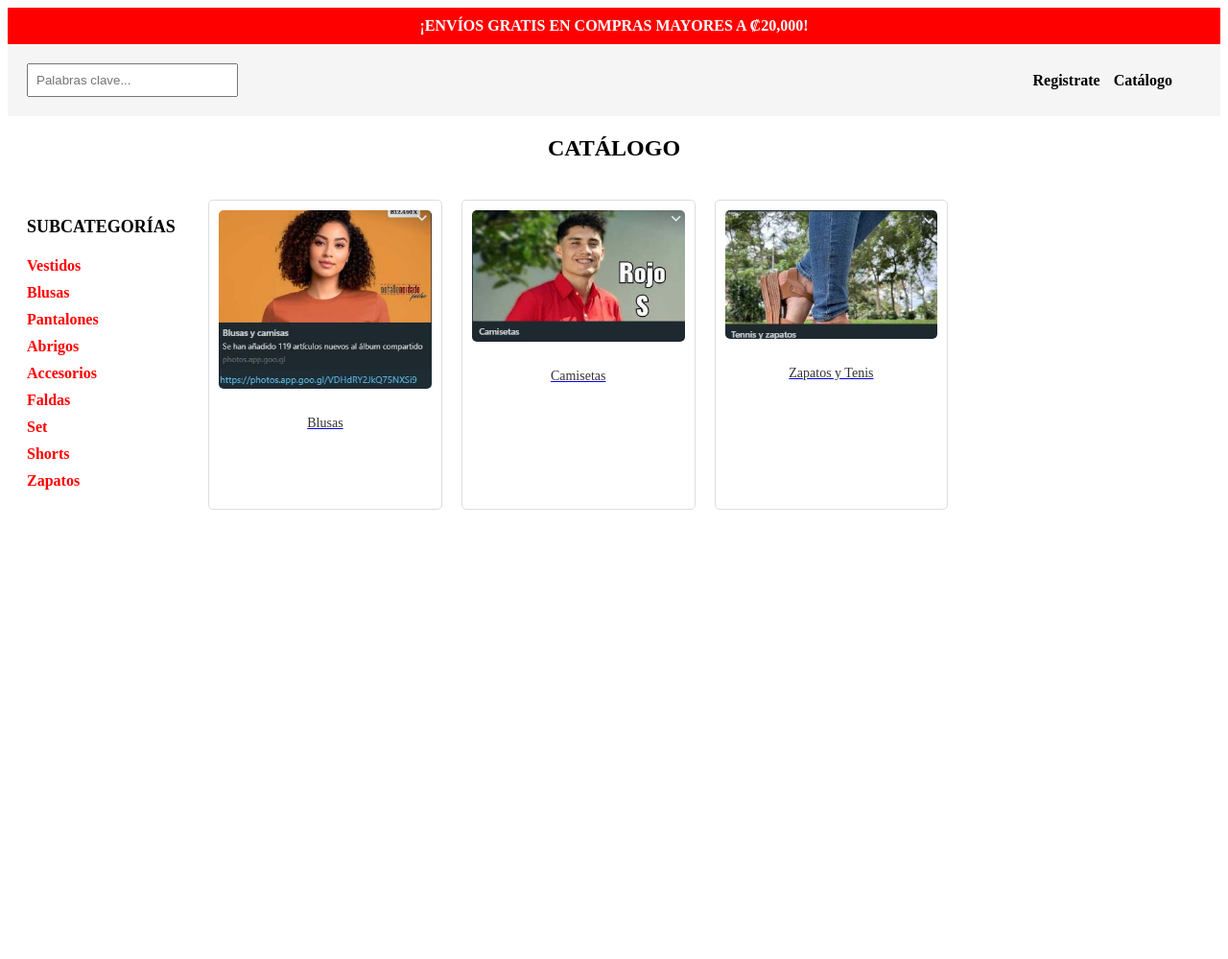
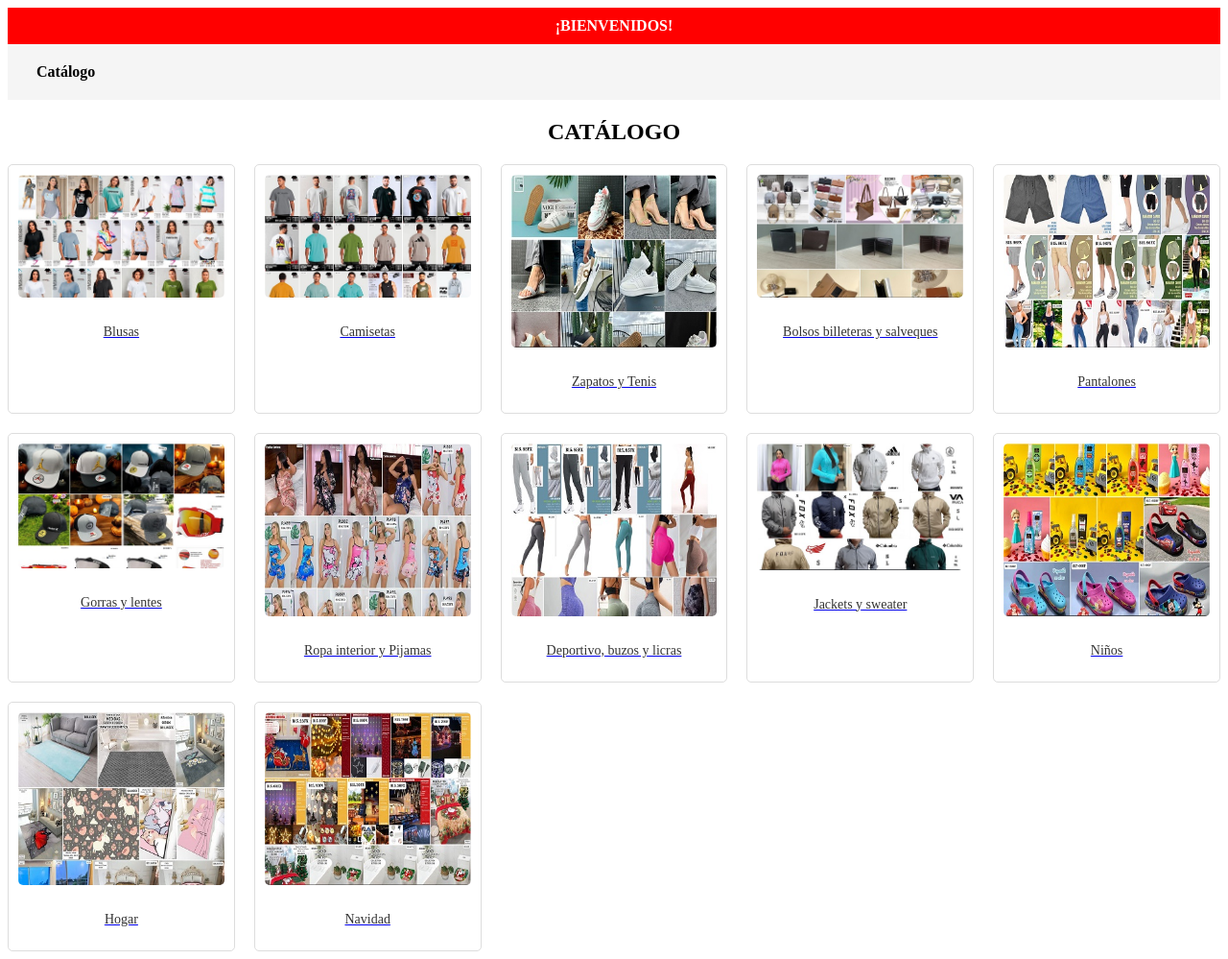
Before and after one commit to Andreyfjrd/tienda.github.io, a plain HTML site: page index.html in a window 1280 px wide. Shown: the whole page at 96% size. Before the commit the page ends 800 px from the top, so only its background shows below. Drawn offline with Linux system fonts and the light colour scheme.

Commit message:
Add files via upload

```diff
--- a/index.html
+++ b/index.html
@@ -1,24 +1,25 @@
+
 <!DOCTYPE html>
 <html lang="es">
 
 <head>
     <meta charset="UTF-8">
     <meta name="viewport" content="width=device-width, initial-scale=1.0">
-    <title>Tienda de Ropa</title>
+    <title>CATÁLOGO</title>
     <link rel="stylesheet" href="css/style.css">
 </head>
 
+
+
 <body>
     <!-- Barra de promoción -->
-    <div class="promo-bar">¡ENVÍOS GRATIS EN COMPRAS MAYORES A ₡20,000!</div>
+    <div class="promo-bar">¡BIENVENIDOS!</div>
 
     <!-- Encabezado y navegación -->
     <header>
         <!--<img src="logo.png" alt="LOGO" class="logo">-->
-        <input type="text" placeholder="Palabras clave..." class="search-bar">
         <nav>
-            <a href="#">Registrate</a>
-            <a href="#">Catálogo</a>
+            <a href="https://drive.google.com/drive/folders/18ccQocxfgJFTYHXmvtDR5XSxTUDo4wCf">Catálogo </a>
             <a href="#"><i class="fa fa-user"></i></a>
             <a href="#"><i class="fa fa-heart"></i></a>
             <a href="#"><i class="fa fa-shopping-cart"></i></a>
@@ -28,8 +29,8 @@
     <!-- Contenido principal -->
     <main>
         <h2>CATÁLOGO</h2>
-        <div class="content">
-            <!-- Menú lateral de categorías -->
+    <!--     <div class="content">
+            <!-- Menú lateral de categorías
             <aside>
                 <h3>SUBCATEGORÍAS</h3>
                 <ul>
@@ -43,28 +44,83 @@
                     <li><a href="#">Shorts</a></li>
                     <li><a href="#">Zapatos</a></li>
                 </ul>
-            </aside>
+            </aside> -->
 
             <!-- Área de productos en cuadrícula -->
             <section class="product-grid">
                 <div class="product-item">
                     <a href="https://photos.app.goo.gl/VDHdRY2JkQ75NXSi9">
-                        <img src="images/blusas.JPG" alt="Blusas">
+                        <img src="images/blusas2.JPG" alt="Blusas">
                         <p>Blusas</p>
                     </a>
                 </div>
                 <div class="product-item">
                     <a href="https://photos.app.goo.gl/tRomqxhuUhbYSnxX8">
-                        <img src="images/camisetas.JPG" alt="Camisetas">
+                        <img src="images/camisas.JPG" alt="Camisetas">
                         <p>Camisetas</p>
                     </a>
                 </div>
                 <div class="product-item">
                     <a href="https://photos.app.goo.gl/hgS3nc3xSTJkECKn9">
-                        <img src="images/tenis zapatos.JPG" alt="Tenis Zapatos">
+                        <img src="images/tenis.JPG" alt="Tenis Zapatos">
                         <p>Zapatos y Tenis</p>
                     </a>
                 </div>
+                <div class="product-item">
+                    <a href="https://photos.app.goo.gl/d7QyUXnLDD6nWkif8">
+                        <img src="images/bolsos.JPG" alt="Bolsos billeteras y salveques">
+                        <p>Bolsos billeteras y salveques</p>
+                    </a>
+                </div>
+                <div class="product-item">
+                    <a href="https://photos.app.goo.gl/XwYK9GoVgUpTynMz6">
+                        <img src="images/pantalones.JPG" alt="Pantalones">
+                        <p>Pantalones</p>
+                    </a>
+                </div>
+                <div class="product-item">
+                    <a href="https://photos.app.goo.gl/5QdS3GaPZiFrhLa6A">
+                        <img src="images/gorras.JPG" alt="Gorras y lentes">
+                        <p>Gorras y lentes</p>
+                    </a>
+                </div>
+                <div class="product-item">
+                    <a href="https://photos.app.goo.gl/TdooHk5mRdSCje44A">
+                        <img src="images/pijamas.JPG" alt="Ropa interior y Pijamas">
+                        <p>Ropa interior y Pijamas</p>
+                    </a>
+                </div>
+                <div class="product-item">
+                    <a href="https://photos.app.goo.gl/qfiXDKRTq8BHVdEH8">
+                        <img src="images/buzos.JPG" alt="Deportivo, buzos y licras">
+                        <p>Deportivo, buzos y licras</p>
+                    </a>
+                </div>
+                <div class="product-item">
+                    <a href="https://photos.app.goo.gl/xx2G332gvwH4BTv36">
+                        <img src="images/sueta.JPG" alt="Jackets y sweater">
+                        <p>Jackets y sweater</p>
+                    </a>
+                </div>
+                <div class="product-item">
+                    <a href="https://photos.app.goo.gl/rZmj45YsxyNJ6ucP9">
+                        <img src="images/ninos.JPG" alt="Niños">
+                        <p>Niños</p>
+                    </a>
+                </div>
+                <div class="product-item">
+                    <a href="https://photos.app.goo.gl/i49ZjcAGWsWqqRLK9">
+                        <img src="images/hogar.JPG" alt="Hogar">
+                        <p>Hogar</p>
+                    </a>
+                </div>
+                <div class="product-item">
+                    <a href="https://photos.app.goo.gl/18xvCfBHV3mYc93G7">
+                        <img src="images/navidad.JPG" alt="Navidad">
+                        <p>Navidad</p>
+                    </a>
+                </div>
+
                 <!-- Agrega más productos según sea necesario -->
             </section>
         </div>
```
